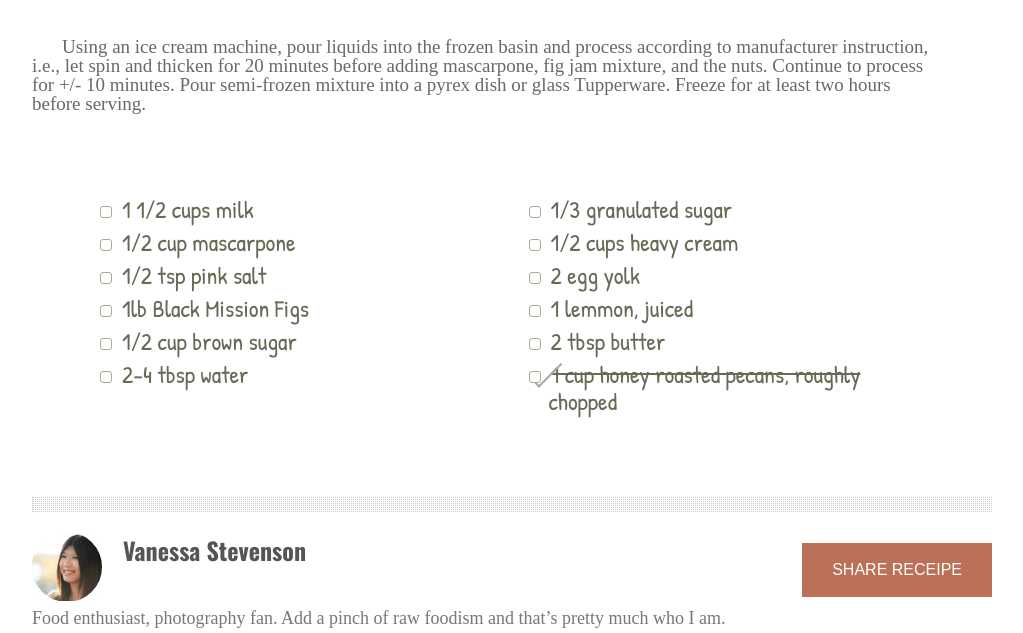
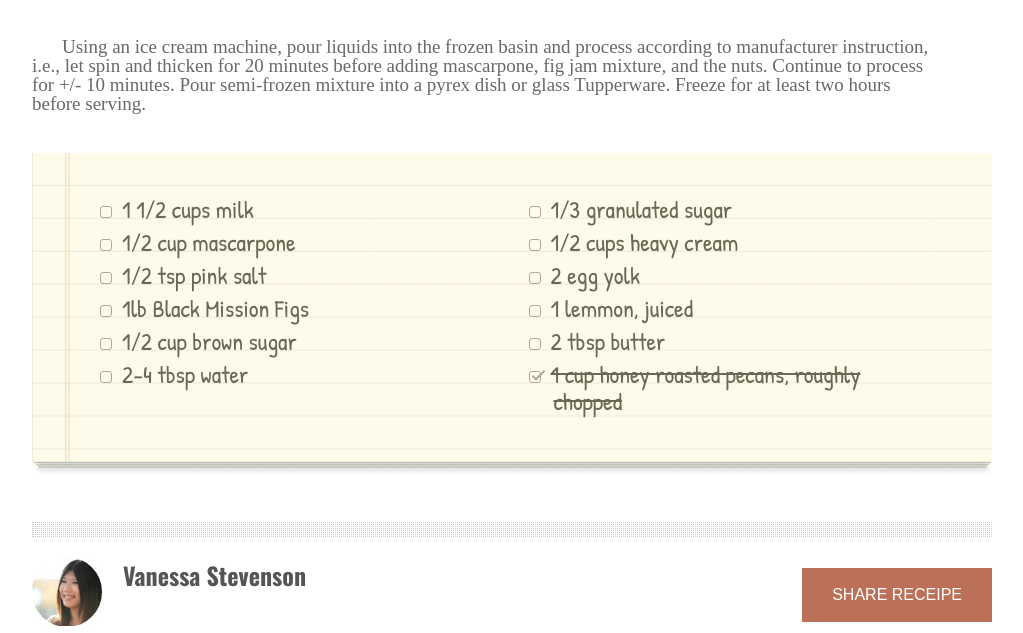
Before and after one commit to driftAbout/Chocolate_Pizza, a plain HTML site: page index.html in a window 1280 px wide. Both pictures are taken after a click on the item "1 cup honey roasted pecans, roughly chopped". Shown: the part 1061-1694 px from the top of the page, without its empty margins (158-1181 px from the left). Drawn offline with nearby package versions, Linux system fonts and the light colour scheme; a web font is replaced by a local one.

Commit message:
tweaking

```diff
--- a/css/style.css
+++ b/css/style.css
@@ -108,7 +108,7 @@ p{
   width: 960px;
   margin: 0 auto;
   height: 324px;
-  background-image: url("images/list-bg.png");
+  background-image: url("../images/list-bg.png");
   background-position: center;
   background-size: 960px 324px;
 }
@@ -129,6 +129,8 @@ p{
 .recipe li{
   padding: 3px;
   cursor: pointer;
+  padding-left: 28px;
+  text-indent: -25px;
 }
 
 .recipe li span {
@@ -136,9 +138,10 @@ p{
   margin-right: 10px;
 }
 
-.recipe li:last-of-type span:last-of-type{
-  padding-left: 20px;
+.recipe .offset {
+padding-left: 26px;
 }
+
 .recipe .checked li{
  text-decoration: line-through;
 }
@@ -167,7 +170,7 @@ p{
   transform: rotate(-45deg);
   bottom: 5px;
   left: 2px;
-  transition: 350ms;
+  transition: 150ms;
 }
 
  .show_check{
@@ -257,3 +260,9 @@ footer .p_dots{
   color: #999;
   padding: 5px;
 }
+
+.pattern {
+  height:25px;
+  repeating-linear-gradient(#777, #777 .75px, #FFF .75px, #FFF 1px), repeating-linear-gradient(45deg, #555, #555 .75px, #FFF .75px, #FFF 3.15px)
+  background-blend-mode: screen;
+}
--- a/index.html
+++ b/index.html
@@ -45,9 +45,13 @@
           <li><span class="box"><span class="check"></span></span>2 egg yolk</li>
           <li><span class="box"><span class="check"></span></span>1 lemmon, juiced</li>
           <li><span class="box"><span class="check"></span></span>2 tbsp butter</li>
-          <li><span class="box"><span class="check"></span></span>1 cup honey roasted pecans, roughly <span>chopped</span></li>
+          <li><span class="box"><span class="check"></span></span>1 cup honey roasted pecans, roughly chopped</li>
+          <!-- <li><span class="box"><span class="check"></span></span>1 cup honey roasted pecans, roughly <span class="offset">chopped</span></li> -->
         </ul>
       </section>
+
+      <section class="pattern">
+        </section>
 
       <section class="dots">
         <p class="p_dots"></p><p class="p_dots"></p><p class="p_dots"></p><p class="p_dots"></p>
--- a/js/app.js
+++ b/js/app.js
@@ -2,6 +2,7 @@
 
 var recipe = document.getElementsByClassName('recipe')[0];
 
+//add event listener to each li in the recipe list
 var recipe_li_arr = recipe.getElementsByTagName('li');
 for (var li = 0; li < recipe_li_arr.length; li++){
   console.log('recipe', recipe_li_arr[li]);
@@ -11,7 +12,17 @@ for (var li = 0; li < recipe_li_arr.length; li++){
 function checkList(e) {
   console.log('click', e.target);
   e.preventDefault();
-  e.target.classList.toggle('strike');
-  var check = e.target.getElementsByClassName('check');
+  var el_target = e.target;
+  var el_tag = e.target.tagName;
+  console.log('el_tag: ', el_tag);
+  //if the item clicked was the span in the li
+  //redirect the target tot eh li
+  if (el_tag === 'SPAN'){
+    el_target = el_target.closest('li');
+  }
+  console.log('el_target: ', el_target);
+  var check = el_target.getElementsByClassName('check');
   check[0].classList.toggle('show_check');
+  el_target.classList.toggle('strike');
+
 }
```
